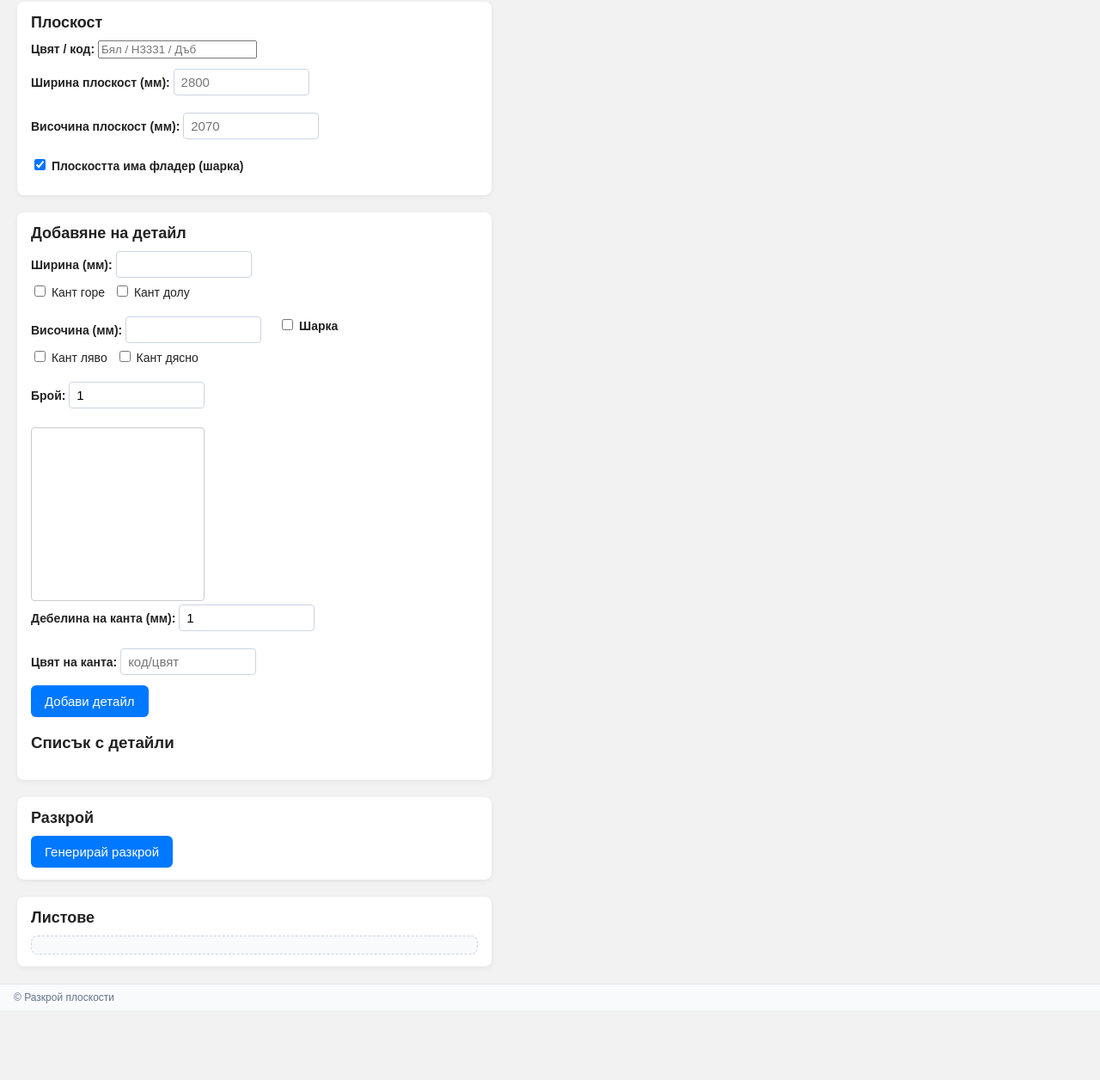
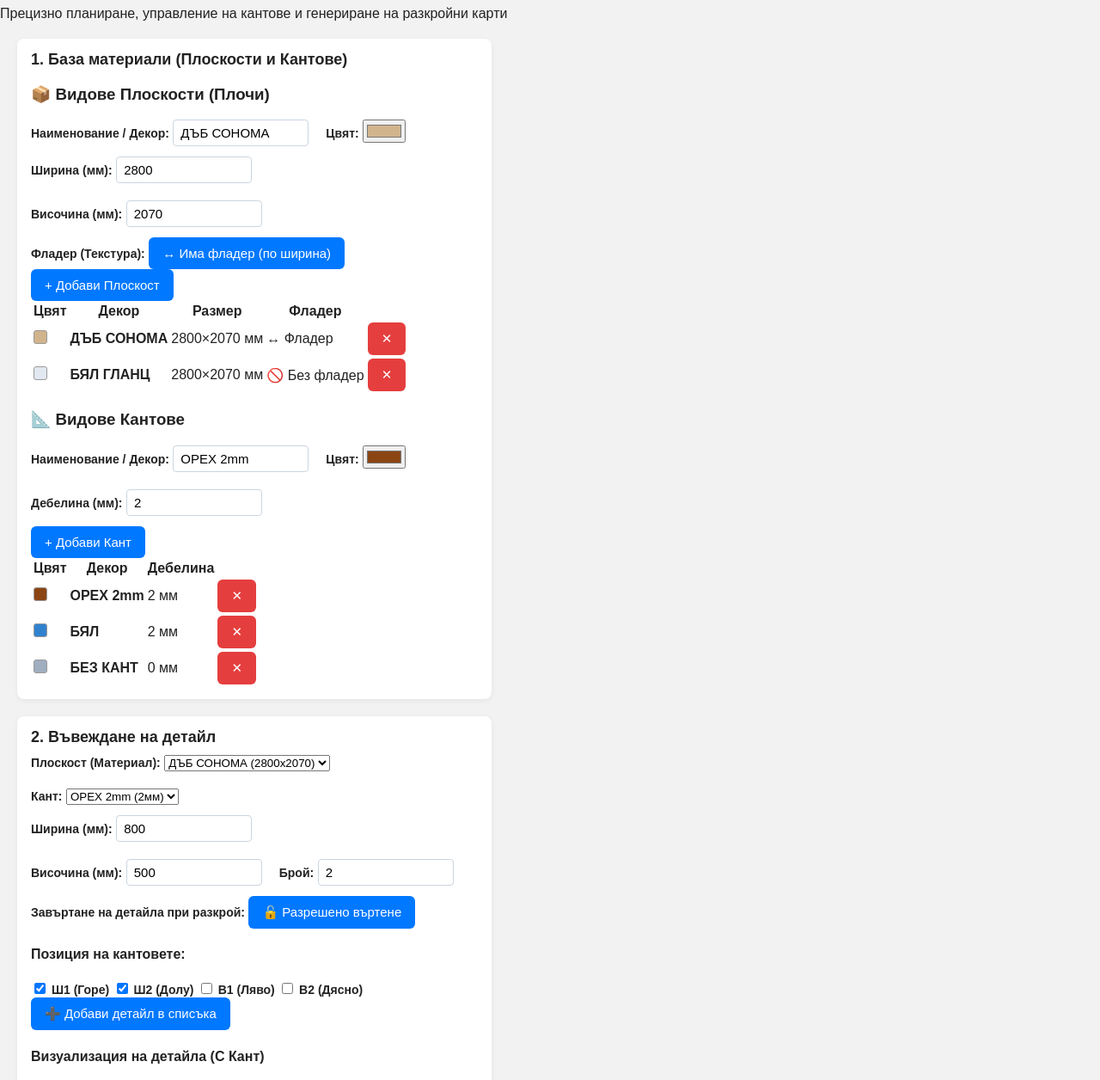
Before and after one commit to ivsko/Cutting, a website built with Vite: page index.html in a window 1280 px wide. Shown: the part 73-1329 px from the top of the page at 86% size. Before the commit the page ends 1248 px from the top, so only its background shows below. Built offline with nearby package versions, Linux system fonts and the light colour scheme.

Commit message:
Update index.html

```diff
--- a/index.html
+++ b/index.html
@@ -2,106 +2,175 @@
 <html lang="bg">
 <head>
   <meta charset="UTF-8">
-  <title>Разкрой плоскости</title>
+  <meta name="viewport" content="width=device-width, initial-scale=1.0">
+  <title>Професионален Разкрой и Кантиране</title>
   <link rel="stylesheet" href="style.css">
 </head>
+<body>
 
-<body>
-<header id="topbar">
-  <h1>Разкрой плоскости</h1>
-  <div class="top-actions">
-    <label>Ширина на ряза:
-      <input id="kerf" type="number" value="3" step="0.1">
-    </label>
-    <button id="exportPDF">Експорт в PDF</button>
-  </div>
+  <div class="app-container">
+    <header class="app-header no-print">
+      <h1>Система за Разкрой, Кантове и Фладер</h1>
+      <p>Прецизно планиране, управление на кантове и генериране на разкройни карти</p>
     </header>
 
-<main>
+    <!-- 1. БАЗА ДАННИ ЗА МАТЕРИАЛИ -->
+    <section class="panel no-print">
+      <h2>1. База материали (Плоскости и Кантове)</h2>
+      <div class="grid-2-col">
 
-  <!-- ПАНЕЛ: ПЛОСКОСТ -->
-  <section class="panel">
-    <h2>Плоскост</h2>
+        <!-- Добавяне на Плоскост -->
+        <div class="sub-panel">
+          <h3>📦 Видове Плоскости (Плочи)</h3>
+          <div class="form-row">
+            <div class="form-group flex-2">
+              <label>Наименование / Декор:</label>
+              <input type="text" id="boardColorInput" value="ДЪБ СОНОМА">
+            </div>
+            <div class="form-group">
+              <label>Цвят:</label>
+              <input type="color" id="boardHexInput" value="#d2b48c" class="color-picker">
+            </div>
+          </div>
+          <div class="form-row">
+            <div class="form-group">
+              <label>Ширина (мм):</label>
+              <input type="number" id="boardWInput" value="2800">
+            </div>
+            <div class="form-group">
+              <label>Височина (мм):</label>
+              <input type="number" id="boardHInput" value="2070">
+            </div>
+          </div>
+          <div class="form-group">
+            <label>Фладер (Текстура):</label>
+            <button type="button" id="boardGrainToggle" class="toggle-btn active">↔ Има фладер (по ширина)</button>
+          </div>
+          <button id="addBoardDefBtn" class="btn btn-secondary btn-sm">+ Добави Плоскост</button>
 
+          <table class="data-table" id="boardsTable">
+            <thead>
+              <tr><th>Цвят</th><th>Декор</th><th>Размер</th><th>Фладер</th><th></th></tr>
+            </thead>
+            <tbody></tbody>
+          </table>
+        </div>
+
+        <!-- Добавяне на Кант -->
+        <div class="sub-panel">
+          <h3>📐 Видове Кантове</h3>
           <div class="form-row">
-      <label>Цвят / код:
-        <input id="partBoardColor" list="colorList" placeholder="Бял / H3331 / Дъб">
-      </label>
-      <datalist id="colorList"></datalist>
+            <div class="form-group flex-2">
+              <label>Наименование / Декор:</label>
+              <input type="text" id="edgeColorInput" value="ОРЕХ 2mm">
+            </div>
+            <div class="form-group">
+              <label>Цвят:</label>
+              <input type="color" id="edgeHexInput" value="#8b4513" class="color-picker">
+            </div>
+            <div class="form-group">
+              <label>Дебелина (мм):</label>
+              <input type="number" id="edgeThickInput" value="2" step="0.5">
+            </div>
+          </div>
+          <button id="addEdgeDefBtn" class="btn btn-secondary btn-sm">+ Добави Кант</button>
+
+          <table class="data-table" id="edgesTable">
+            <thead>
+              <tr><th>Цвят</th><th>Декор</th><th>Дебелина</th><th></th></tr>
+            </thead>
+            <tbody></tbody>
+          </table>
+        </div>
+
+      </div>
+    </section>
+
+    <!-- 2. ВЪВЕЖДАНЕ НА ДЕТАЙЛ -->
+    <section class="panel no-print">
+      <h2>2. Въвеждане на детайл</h2>
+      <div class="grid-2-col">
+
+        <div>
+          <div class="form-row">
+            <div class="form-group flex-2">
+              <label>Плоскост (Материал):</label>
+              <select id="partBoardSelect"></select>
+            </div>
+            <div class="form-group flex-2">
+              <label>Кант:</label>
+              <select id="partEdgeSelect"></select>
+            </div>
           </div>
 
           <div class="form-row">
-      <label>Ширина плоскост (мм):
-        <input id="boardWidth" type="number" placeholder="2800">
-      </label>
+            <div class="form-group">
+              <label>Ширина (мм):</label>
+              <input type="number" id="partWidth" value="800">
+            </div>
+            <div class="form-group">
+              <label>Височина (мм):</label>
+              <input type="number" id="partHeight" value="500">
+            </div>
+            <div class="form-group">
+              <label>Брой:</label>
+              <input type="number" id="partCount" value="2" min="1">
+            </div>
+          </div>
 
-      <label>Височина плоскост (мм):
-        <input id="boardHeight" type="number" placeholder="2070">
-      </label>
-      <label>
-  <input type="checkbox" id="boardHasGrain" checked>
-  Плоскостта има фладер (шарка)
-</label>
+          <div class="form-group">
+            <label>Завъртане на детайла при разкрой:</label>
+            <button type="button" id="partRotateToggle" class="toggle-btn active">🔓 Разрешено въртене</button>
+          </div>
+
+          <h4>Позиция на кантовете:</h4>
+          <div class="edges-selection-grid">
+            <label><input type="checkbox" id="edgeTop" checked> Ш1 (Горе)</label>
+            <label><input type="checkbox" id="edgeBottom" checked> Ш2 (Долу)</label>
+            <label><input type="checkbox" id="edgeLeft"> В1 (Ляво)</label>
+            <label><input type="checkbox" id="edgeRight"> В2 (Дясно)</label>
+          </div>
+
+          <button id="addPart" class="btn btn-primary">➕ Добави детайл в списъка</button>
+        </div>
+
+        <div class="preview-box">
+          <h4>Визуализация на детайла (С Кант)</h4>
+          <canvas id="partPreviewCanvas" width="300" height="200"></canvas>
+        </div>
+
       </div>
     </section>
 
-  <!-- ПАНЕЛ: ДЕТАЙЛИ -->
-  <section class="panel">
-    <h2>Добавяне на детайл</h2>
-    <div class="form-row">
-      <div class="size-block">
-        <label>Ширина (мм): <input id="partWidth" type="number"> </label>
-        <div class="edge-row">
-          <label><input type="checkbox" id="edgeTop"> Кант горе</label>
-          <label><input type="checkbox" id="edgeBottom"> Кант долу</label>
+    <!-- 3. СПИСЪК С ДЕТАЙЛИ -->
+    <section class="panel no-print">
+      <h2>3. Списък с детайли за разкрой</h2>
+      <ul id="partsList" class="parts-list"></ul>
+    </section>
+
+    <!-- 4. КОНТРОЛ НА РАЗКРОЯ -->
+    <section class="panel highlight-panel no-print">
+      <div class="cutting-controls">
+        <div class="form-row-inline">
+          <label><strong>Ширина на диска / срез (мм):</strong></label>
+          <input type="number" id="kerf" value="4" min="0" max="10" style="width: 70px;">
         </div>
+        <button id="runCutting" class="btn btn-success btn-large">✂️ Генерирай Разкрой</button>
       </div>
-      <div class="size-block">
-        <label>Височина (мм): <input id="partHeight" type="number"> </label>
-        <div class="edge-row">
-          <label><input type="checkbox" id="edgeLeft"> Кант ляво</label>
-          <label><input type="checkbox" id="edgeRight"> Кант дясно</label>
+    </section>
+
+    <!-- 5. ЕДИНСТВЕНА СЕКЦИЯ ЗА ПЕЧАТ / ЕКСПОРТ -->
+    <section class="panel print-area" id="printArea">
+      <div class="results-header no-print">
+        <h2>5. Карти за Разкрой</h2>
+        <button id="exportPDF" class="btn btn-secondary">🖨️ Печат / PDF (Само Картите)</button>
       </div>
+      <div id="sheetsContainer" class="sheets-container">
+        <p class="placeholder-text no-print">Натиснете "Генерирай Разкрой", за да се покажат разкройните карти тук.</p>
       </div>
-      <label><input type="checkbox" id="partGrain"> Шарка</label>
-      <label>Брой: <input id="partCount" type="number" value="1"> </label>
-    </div>
-<canvas id="partPreviewCanvas" width="200" height="200" style="border: 1px solid #ccc; background: #fff; border-radius: 4px; margin-top: 10px;"></canvas>
-    <div class="form-row">
-      <label>Дебелина на канта (мм):
-        <input id="partEdgeThickness" type="number" value="1" min="0" max="3">
-      </label>
-
-      <label>Цвят на канта:
-        <input id="edgeColor" type="text" placeholder="код/цвят">
-      </label>
-
+    </section>
 
   </div>
-
-    <button id="addPart">Добави детайл</button>
-
-    <h3>Списък с детайли</h3>
-    <ul id="partsList"></ul>
-  </section>
-
-  <!-- ПАНЕЛ: РАЗКРОЙ -->
-  <section class="panel">
-    <h2>Разкрой</h2>
-    <button id="runCutting">Генерирай разкрой</button>
-  </section>
-
-  <!-- ПАНЕЛ: ВИЗУАЛИЗАЦИЯ -->
-  <section class="panel">
-    <h2>Листове</h2>
-    <div id="sheetsContainer"></div>
-  </section>
-
-</main>
-
-<footer id="footer">
-  <span>© Разкрой плоскости</span>
-</footer>
 
   <script src="main.js"></script>
 </body>
```
Lines whose indentation alone changed are shown as unchanged.
